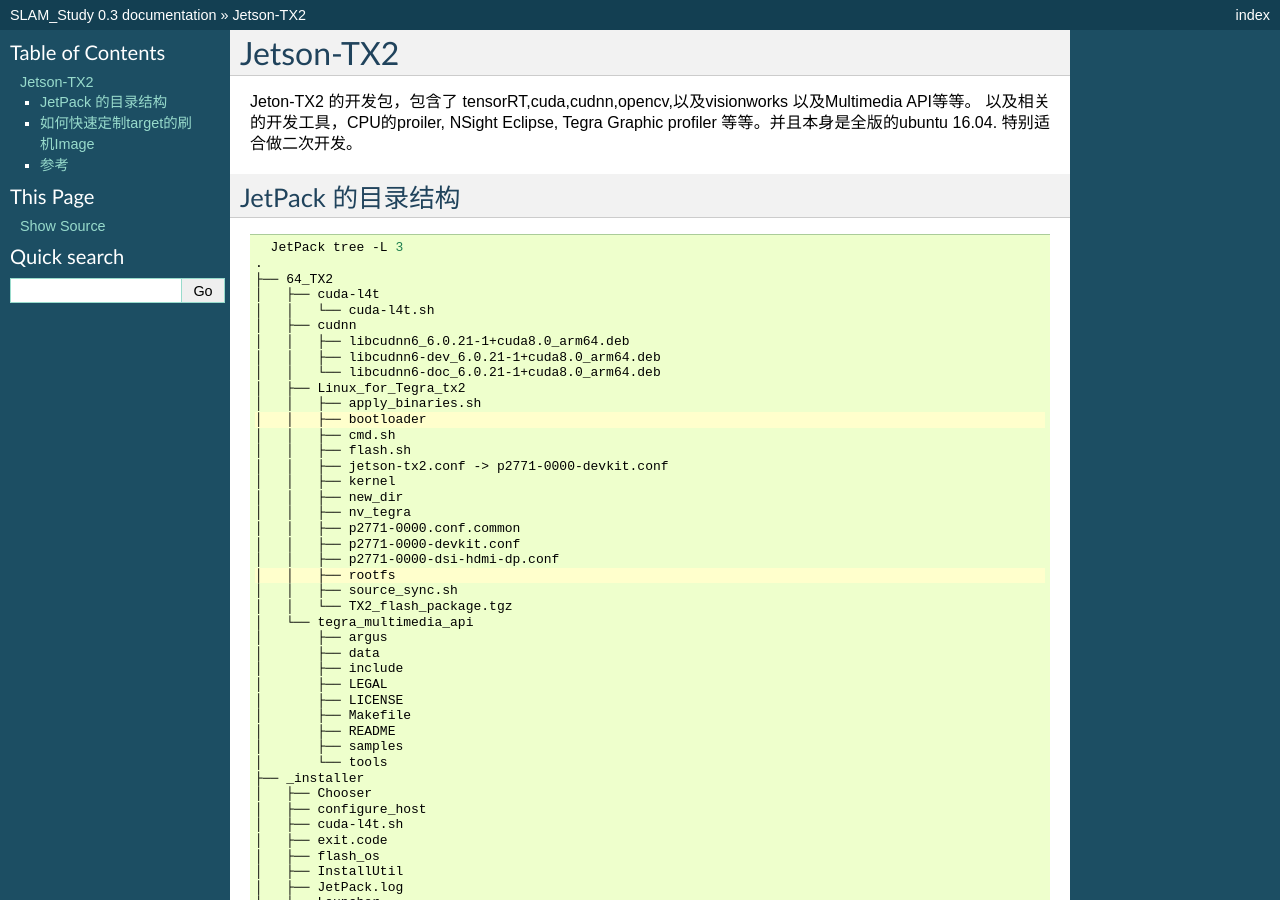
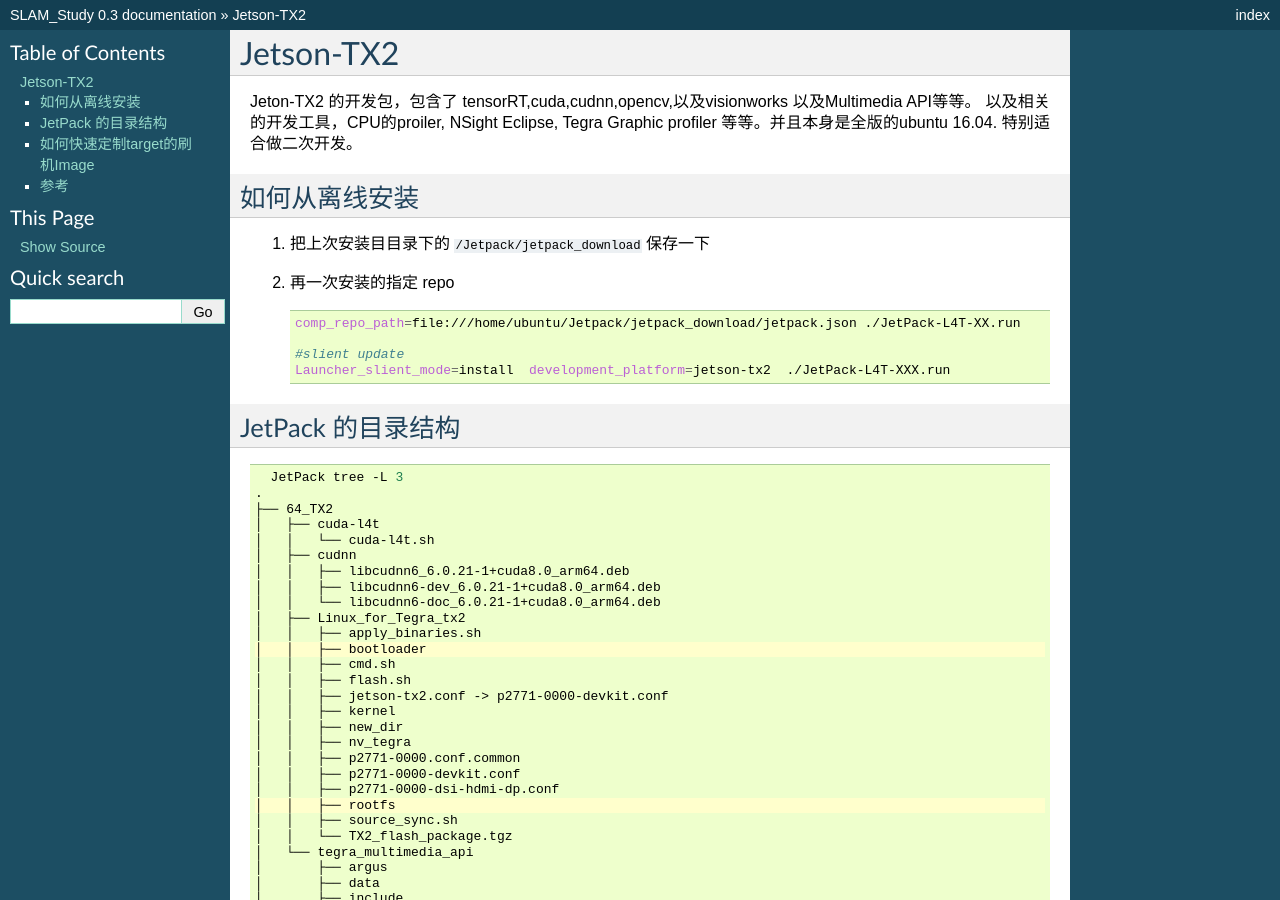
Before and after one commit to gwli/SLAM_Study, a Sphinx documentation site: the page built from source/Stage_1/Jetson_tx2.rst, in a window 1280 px wide and 900 px high. Built offline with Sphinx 7.4.7, drawn with Linux system fonts in a browser that asks for light colours.

Commit message:
如何离线安装

```diff
--- a/source/Stage_1/Jetson_tx2.rst
+++ b/source/Stage_1/Jetson_tx2.rst
@@ -2,6 +2,21 @@
 **********
 
 Jeton-TX2 的开发包，包含了 tensorRT,cuda,cudnn,opencv,以及visionworks 以及Multimedia API等等。 以及相关的开发工具，CPU的proiler, NSight Eclipse, Tegra Graphic profiler 等等。并且本身是全版的ubuntu 16.04. 特别适合做二次开发。
+
+
+
+如何从离线安装
+==============
+
+#. 把上次安装目目录下的 :file:`/Jetpack/jetpack_download` 保存一下
+#. 再一次安装的指定 repo
+
+   .. code-block:: bash
+
+      comp_repo_path=file:///home/ubuntu/Jetpack/jetpack_download/jetpack.json ./JetPack-L4T-XX.run
+
+      #slient update
+      Launcher_slient_mode=install  development_platform=jetson-tx2  ./JetPack-L4T-XXX.run
 
 JetPack 的目录结构
 ==================
@@ -9,8 +24,6 @@
 .. literalinclude:: /Stage_1/Jetpack_directory.txt
    :language: bash
    :emphasize-lines: 12,22
-
-
 
 
 如何快速定制target的刷机Image
--- a/source/Stage_3.rst
+++ b/source/Stage_3.rst
@@ -66,7 +66,7 @@
 生成两个双目frame的视频流。如何反向呢。
 性能:
 
-slamcn.org 用户名victor 密码是victor@slamcn 邮箱是gwli@outlook.com
+..  slamcn.org 用户名victor 密码是victor@slamcn 邮箱是gwli@outlook.com
 
 SVO
 ---
```
